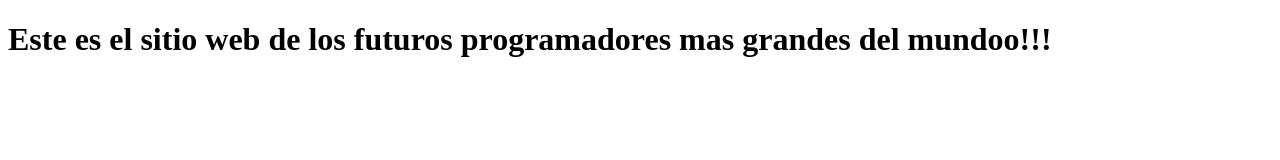
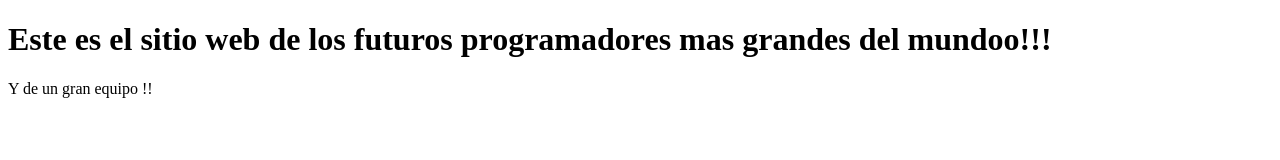
Before and after one commit to junconicolas/coderss, a plain HTML site: page index.html in a window 1280 px wide. Drawn offline with Linux system fonts and the light colour scheme.

Commit message:
agrego parrafo

```diff
--- a/index.html
+++ b/index.html
@@ -10,5 +10,6 @@ es html:5-->
 </head>
 <body>
     <h1>Este es el sitio web de los futuros programadores mas grandes del mundoo!!!</h1>
+    <p>Y de un gran equipo !!</p>
 </body>
 </html>
```
